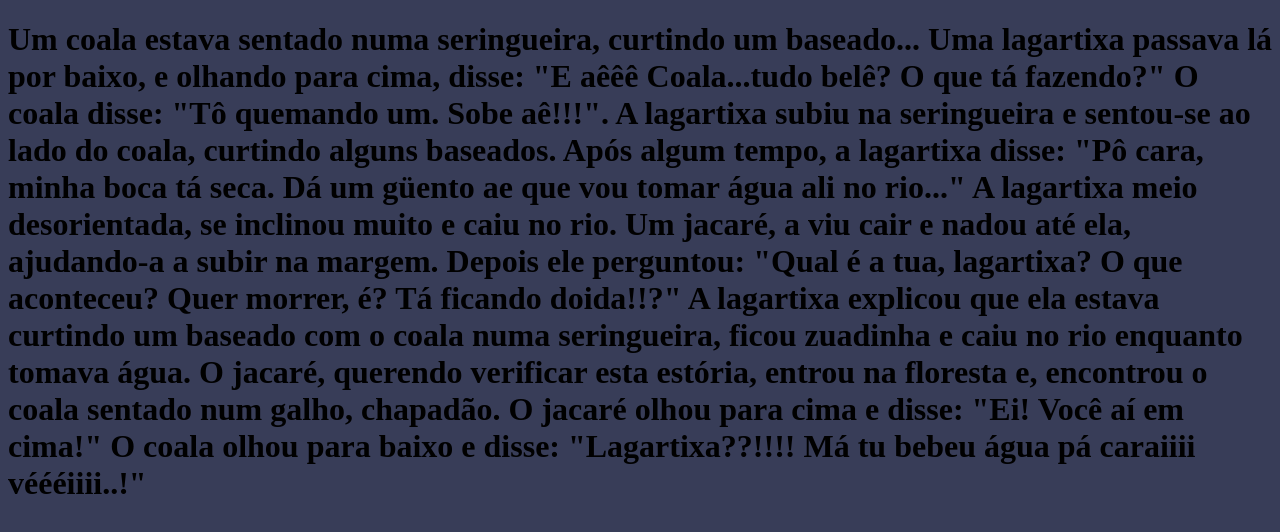
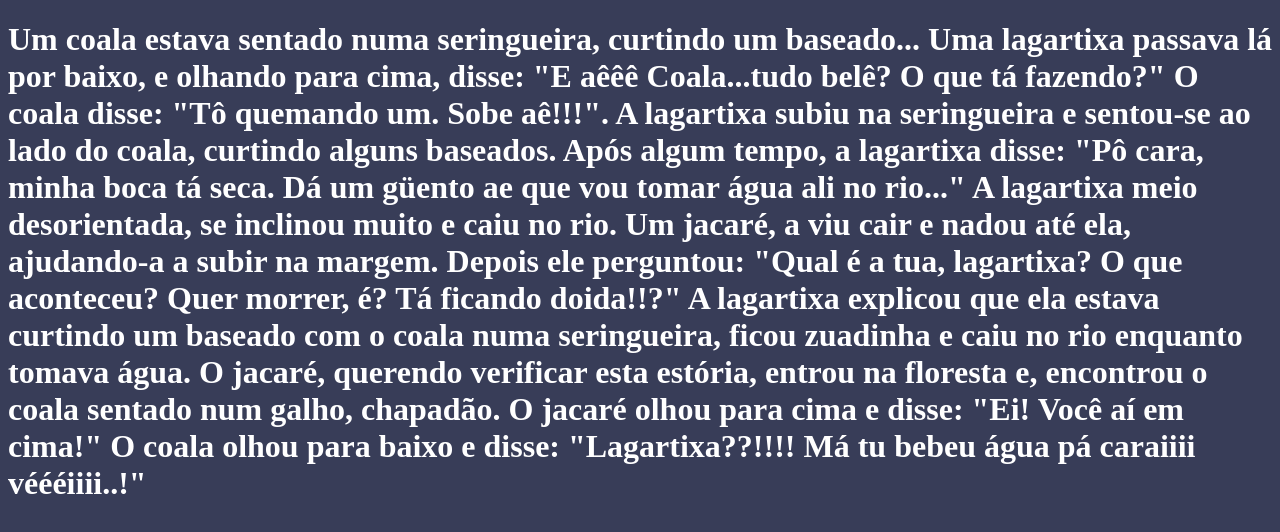
Before and after one commit to GeraldinhoOBrabo/programacao2023, a plain HTML site: page index.html in a window 1280 px wide. Drawn offline with Linux system fonts and the light colour scheme.

Commit message:
Update style.css

```diff
--- a/style.css
+++ b/style.css
@@ -1,3 +1,4 @@
 body{
-background-color: #383D58
+background-color: #383D58;
+color: white;
 }
```
